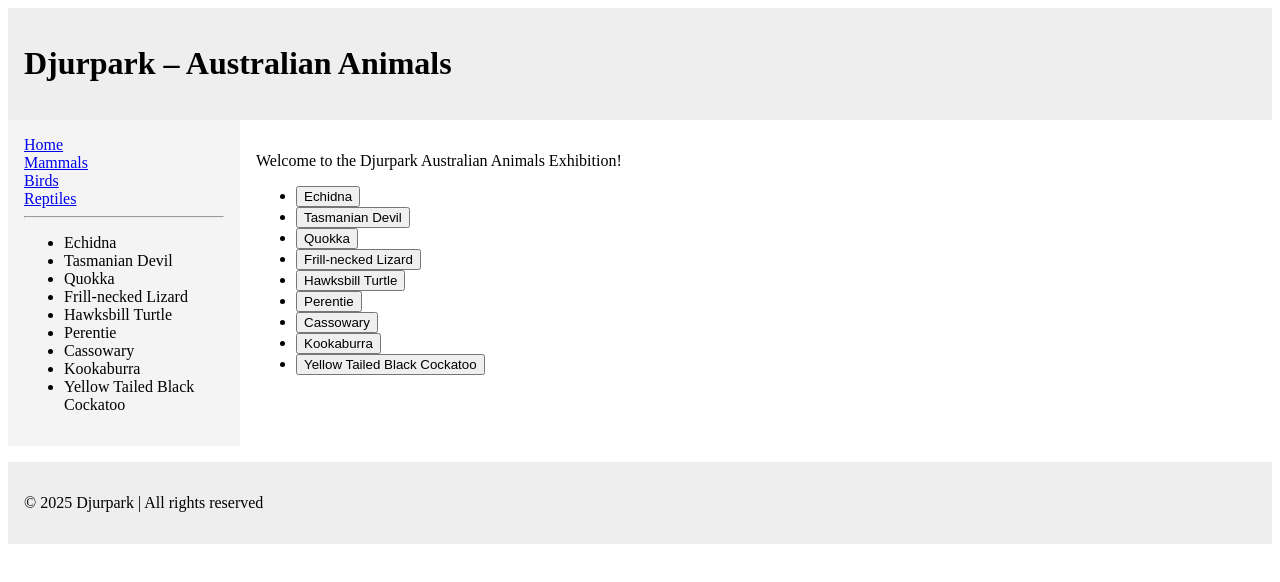
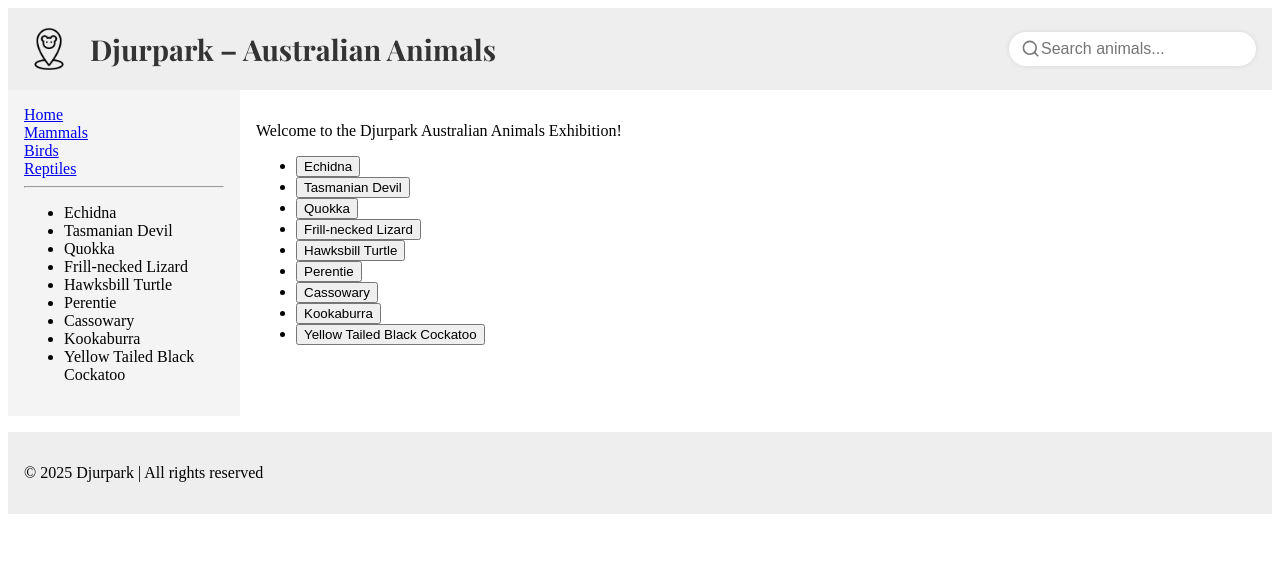
Before and after one commit to PriyeshIllam/assignment-4-react-router-djurpark, a React (Create React App) app: page / in a window 1280 px wide. Shown: the top 582 px of the page. Built offline with nearby package versions, Linux system fonts and the light colour scheme.

Commit message:
header logo and search button

```diff
--- a/package.json
+++ b/package.json
@@ -9,6 +9,7 @@
     "@testing-library/user-event": "^13.5.0",
     "react": "^19.1.0",
     "react-dom": "^19.1.0",
+    "react-icons": "^5.5.0",
     "react-router-dom": "^7.5.1",
     "react-scripts": "5.0.1",
     "web-vitals": "^2.1.4"
--- a/public/index.html
+++ b/public/index.html
@@ -2,6 +2,7 @@
 <html lang="en">
   <head>
     <meta charset="utf-8" />
+    <link href="https://fonts.googleapis.com/css2?family=Playfair+Display:wght@700&display=swap" rel="stylesheet">
     <link rel="icon" href="%PUBLIC_URL%/favicon.ico" />
     <meta name="viewport" content="width=device-width, initial-scale=1" />
     <meta name="theme-color" content="#000000" />
--- a/src/components/Header.jsx
+++ b/src/components/Header.jsx
@@ -1,6 +1,23 @@
+import React from 'react';
+import logo from '../assets/logo/logo.png';
+import { FiSearch } from 'react-icons/fi';
+import '../styles/Header.css';
+
 const Header = () => (
-  <header style={{ padding: '1rem', background: '#eee' }}>
-    <h1>Djurpark – Australian Animals</h1>
+  <header className="header">
+    <div className="header-left">
+      <img src={logo} alt="Djurpark Logo" className="header-logo" />
+      <h1 className="header-title">Djurpark – Australian Animals</h1>
+    </div>
+    <div className="search-container">
+      <FiSearch className="search-icon" />
+      <input
+        type="text"
+        placeholder="Search animals..."
+        className="search-input"
+      />
+    </div>
   </header>
 );
+
 export default Header;
--- /dev/null
+++ b/src/styles/Header.css
@@ -0,0 +1,50 @@
+.header {
+    display: flex;
+    justify-content: space-between;
+    align-items: center;
+    padding: 1rem;
+    background: #eee;
+  }
+
+  .header-left {
+    display: flex;
+    align-items: center;
+    gap: 1rem;
+  }
+
+  .header-logo {
+    height: 50px;
+    width: 50px;
+    object-fit: contain;
+  }
+
+  .header-title {
+    margin: 0;
+    font-family: 'Playfair Display', serif;
+    font-size: 1.8rem;
+    color: #333;
+  }
+
+
+  .search-container {
+    position: relative;
+    display: flex;
+    align-items: center;
+  }
+
+  .search-input {
+    padding: 0.5rem 0.5rem 0.5rem 2rem;
+    border: none;
+    border-radius: 20px;
+    background-color: #fff;
+    font-size: 1rem;
+    box-shadow: 0 0 5px rgba(0, 0, 0, 0.1);
+    outline: none;
+  }
+
+  .search-icon {
+    position: absolute;
+    left: 12px;
+    color: #777;
+    font-size: 1.2rem;
+  }
```
Also changed, not shown: src/assets/logo/logo.png (added), 1 other file (tests, documents, lock files or other folders).
